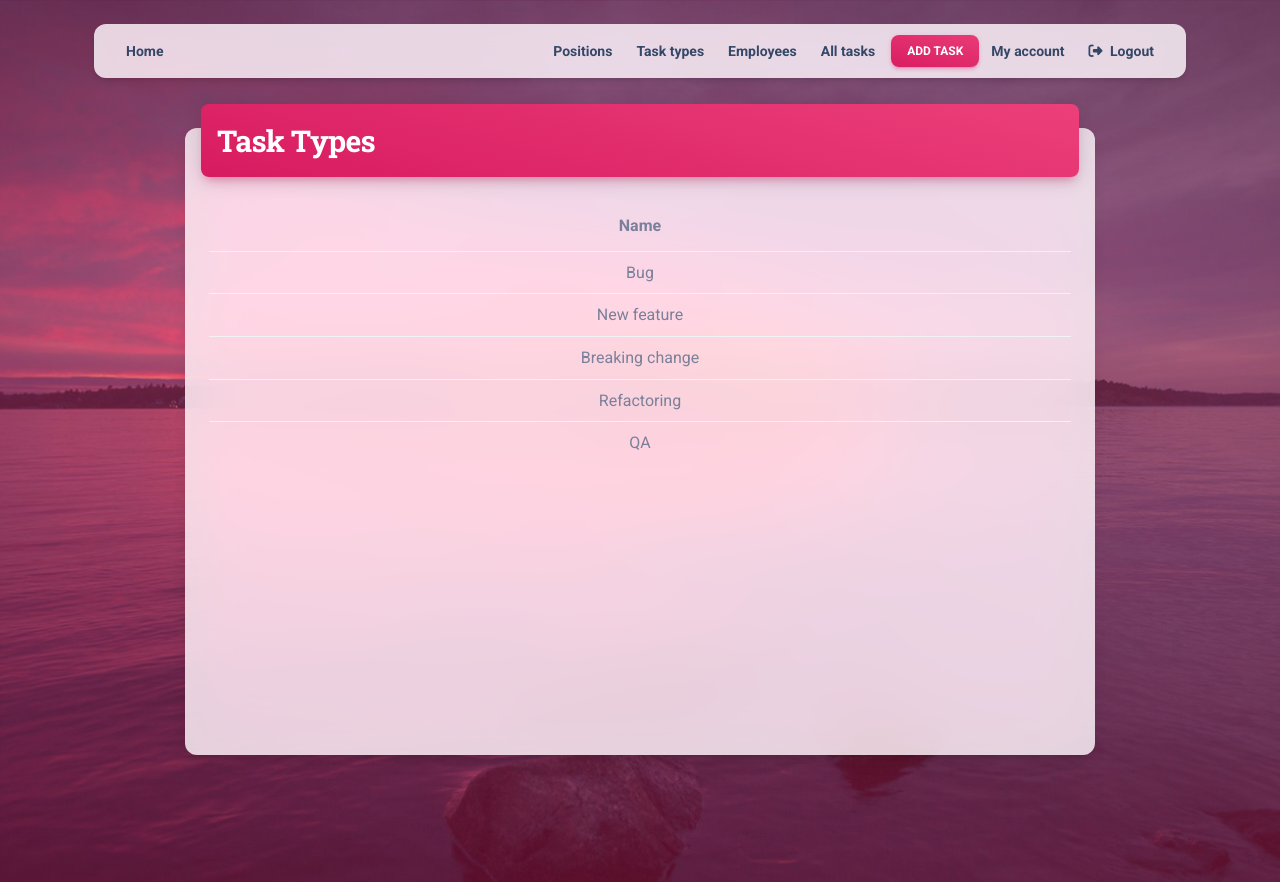
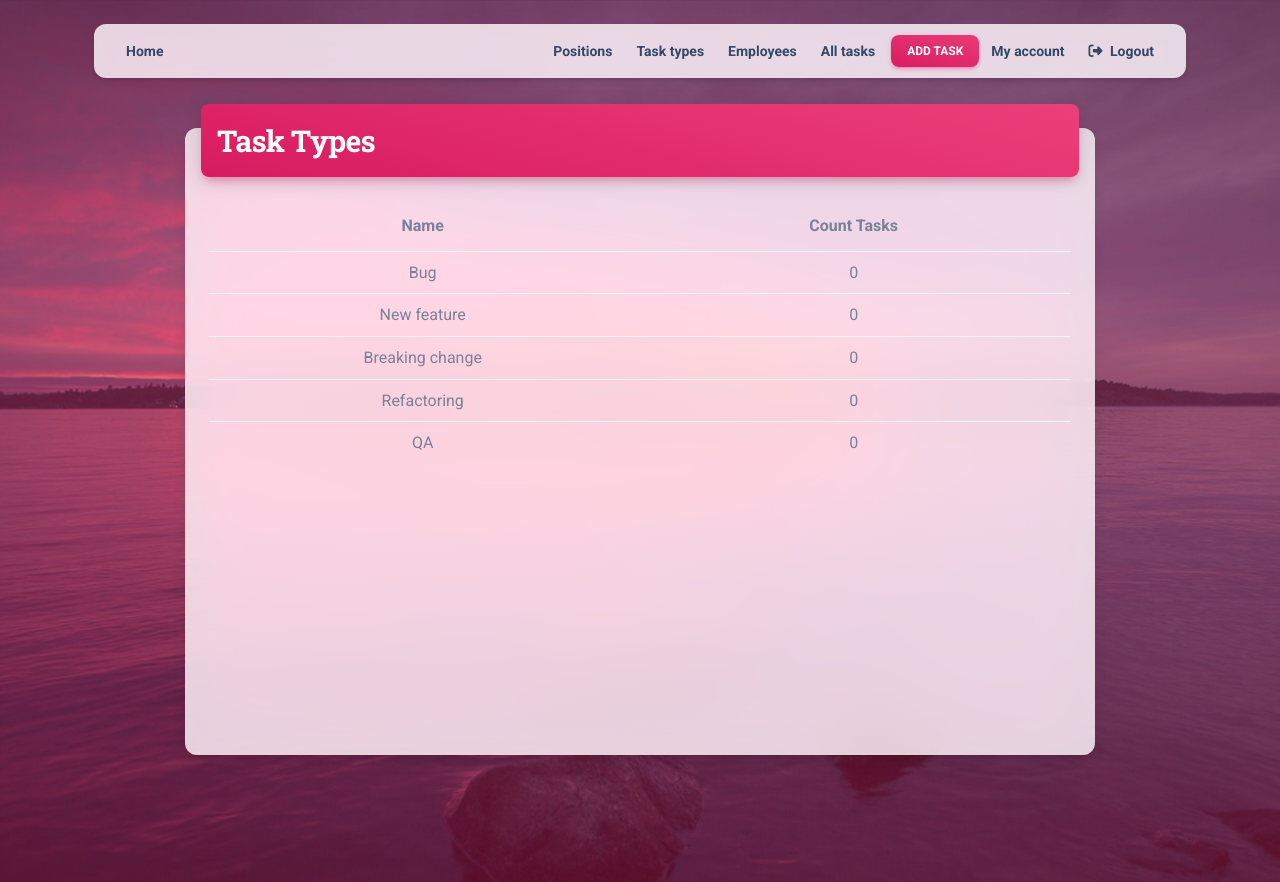
Before and after one commit to usrofgh/task_managment_system, a Django app: page /task-types/ in a window 1280 px wide. Shown: the top 882 px of the page. Run offline with Django 4.2, Linux system fonts and the light colour scheme; a user stored in the database is signed in; data comes from the database, SQL or seed files in the repository; data that the repository does not hold is empty; parts of the project's set-up code (start-up, migrations or seed data) failed here and were passed over; some libraries are stand-ins or nearby versions.

Commit message:
Add column count

```diff
--- a/templates/todo/task_type_list.html
+++ b/templates/todo/task_type_list.html
@@ -99,6 +99,7 @@
                 <thead>
                 <tr>
                   <th scope="col">Name</th>
+                  <th scope="col">Count tasks</th>
                 </tr>
                 </thead>
 
@@ -107,6 +108,7 @@
                   <tr onclick="window.location='{% url 'todo:task-type-detail' pk=task_type.id %}'"
                       class="clickable-row">
                     <td>{{ task_type }}</td>
+                    <td>{{ task_type.tasks.count }}</td>
                   </tr>
                 {% endfor %}
                 </tbody>
```
